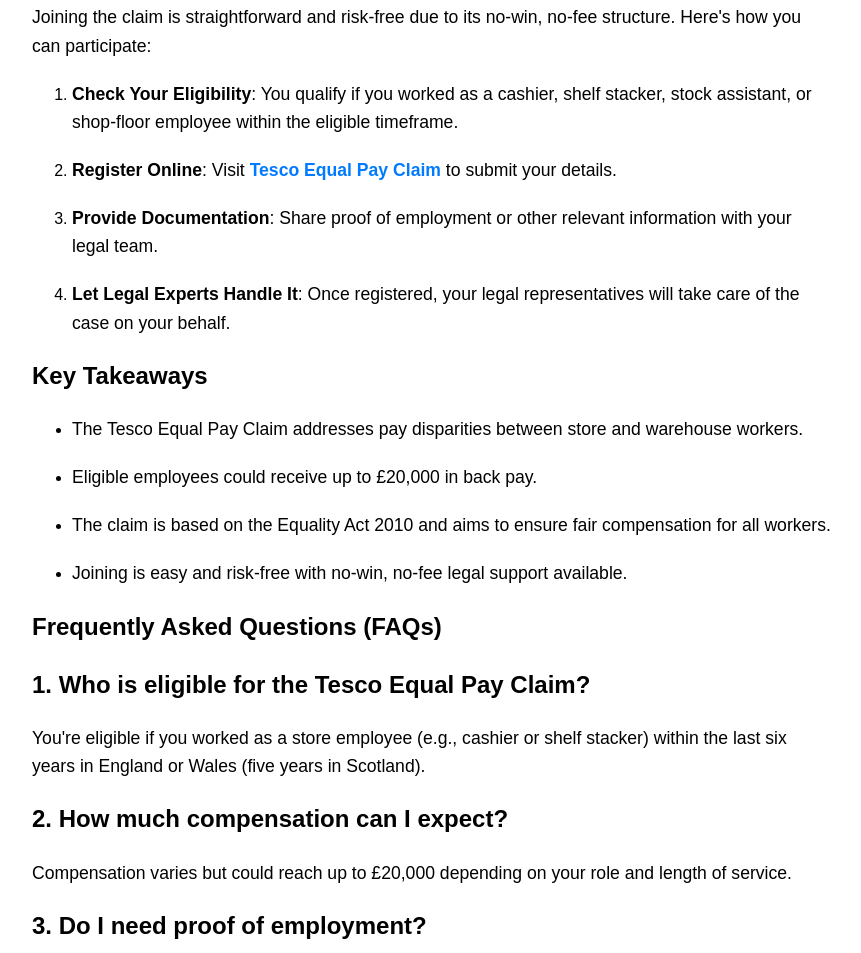
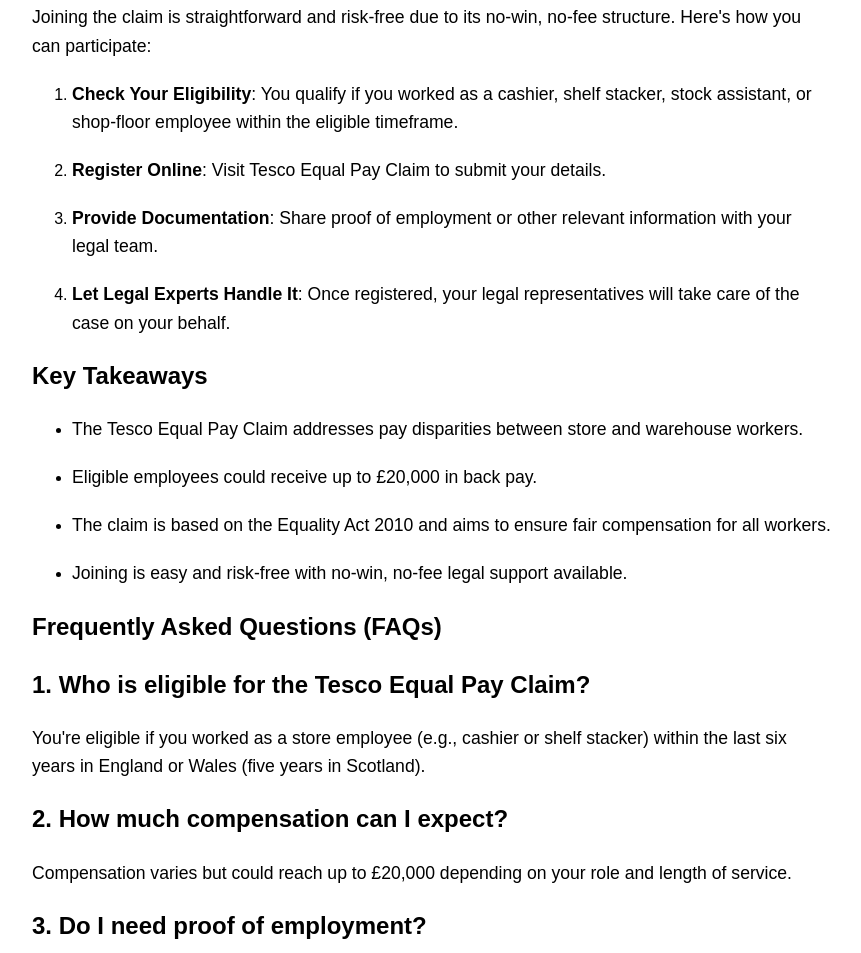
Before and after one commit to ikingbaker/claim, a plain HTML site: page index.html in a window 1280 px wide. Shown: the part 2013-2966 px from the top of the page, without its empty margins (208-1069 px from the left). Drawn offline with Linux system fonts and the light colour scheme.

Commit message:
Update index.html

```diff
--- a/index.html
+++ b/index.html
@@ -107,7 +107,7 @@
     <p><strong>Check Your Eligibility</strong>: You qualify if you worked as a cashier, shelf stacker, stock assistant, or shop-floor employee within the eligible timeframe.</p>
   </li>
   <li>
-    <p><strong>Register Online</strong>: Visit <a href="https://jointheclaim.com/tesco-equal-pay-claim/">Tesco Equal Pay Claim</a> to submit your details.</p>
+    <p><strong>Register Online</strong>: Visit Tesco Equal Pay Claim to submit your details.</p>
   </li>
   <li>
     <p><strong>Provide Documentation</strong>: Share proof of employment or other relevant information with your legal team.</p>
```
